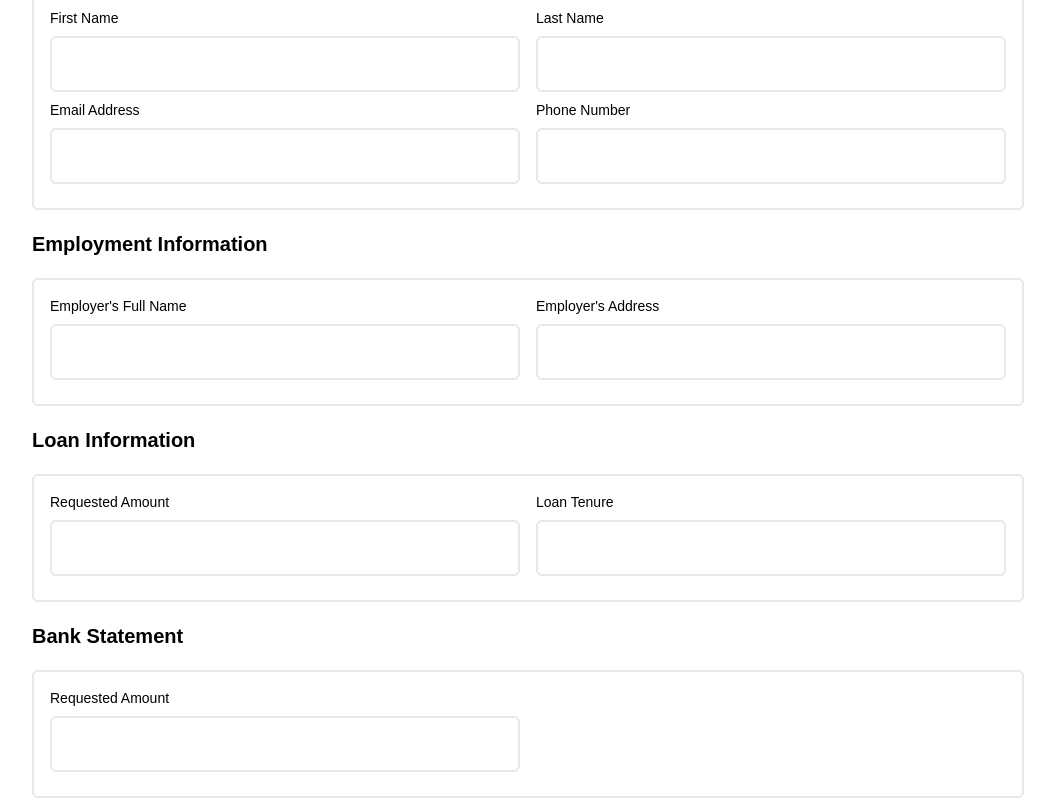
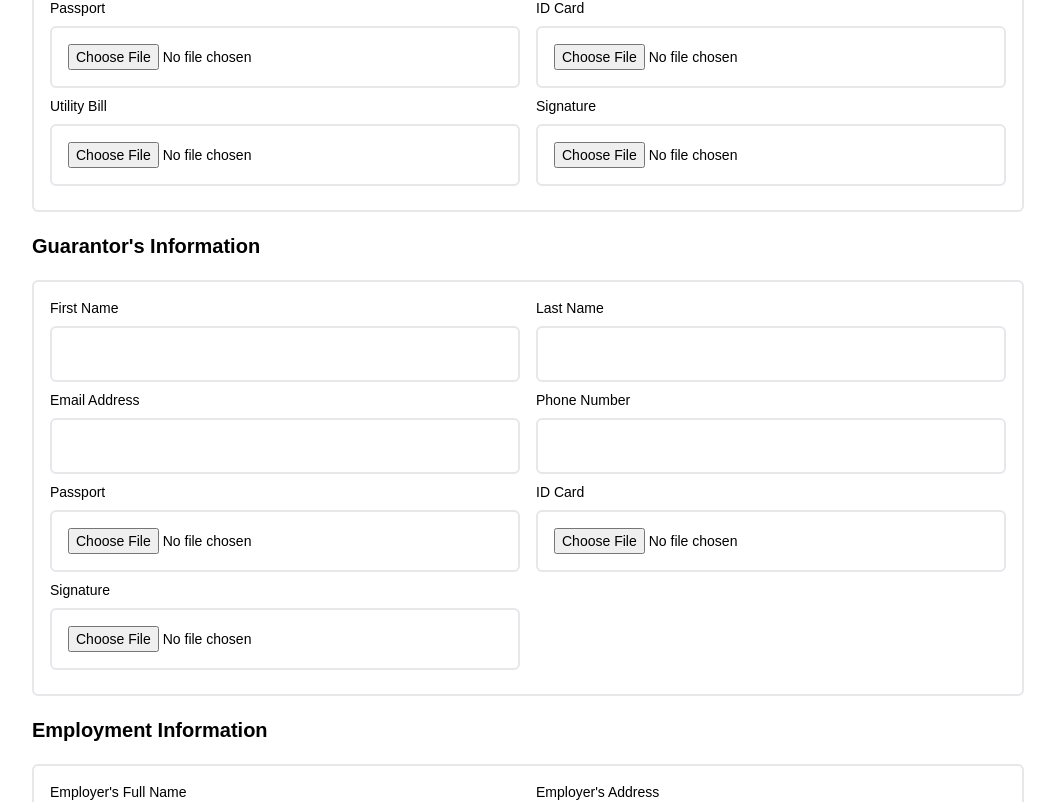
Before and after one commit to Chosen2730/lifegate, a React (Create React App) app: page /apply in a window 1280 px wide. Shown: the part 778-1580 px from the top of the page, without its empty margins (112-1167 px from the left). Built offline with nearby package versions, Linux system fonts and the light colour scheme.

Commit message:
updaed the form

```diff
--- a/src/Pages/Apply.js
+++ b/src/Pages/Apply.js
@@ -11,6 +11,10 @@ const Apply = () => {
           <div className='grid grid-cols-1 md:grid-cols-2 gap-4'>
             <Input input type='name' title='First Name' id='' />
             <Input input type='name' title='Last Name' id='' />
+          </div>
+          <div className='grid grid-cols-1 md:grid-cols-2 gap-4'>
+            <Input input type='date' title='Date of Birth' id='' />
+            <Input input type='name' title='Next of Kin' id='' />
           </div>
           <div className='grid grid-cols-1 md:grid-cols-2 gap-4'>
             <Input input type='email' title='Email Address' id='' />
@@ -28,6 +32,14 @@ const Apply = () => {
             <Input input type='text' title='Marital Status' id='' />
             <Input input type='text' title='Occupation' id='' />
           </div>
+          <div className='grid grid-cols-1 md:grid-cols-2 gap-4'>
+            <Input input type='file' title='Passport' id='' />
+            <Input input type='file' title='ID Card' id='' />
+          </div>
+          <div className='grid grid-cols-1 md:grid-cols-2 gap-4'>
+            <Input input type='file' title='Utility Bill' id='' />
+            <Input input type='file' title='Signature' id='' />
+          </div>
         </div>
         <h4 className='font-bold text-xl'>Guarantor's Information</h4>
         <div className='border-2 rounded-md p-4 my-5'>
@@ -38,6 +50,13 @@ const Apply = () => {
           <div className='grid grid-cols-1 md:grid-cols-2 gap-4'>
             <Input input type='email' title='Email Address' id='' />
             <Input input type='tel' title='Phone Number' id='' />
+          </div>
+          <div className='grid grid-cols-1 md:grid-cols-2 gap-4'>
+            <Input input type='file' title='Passport' id='' />
+            <Input input type='file' title='ID Card' id='' />
+          </div>
+          <div className='grid grid-cols-1 md:grid-cols-2 gap-4'>
+            <Input input type='file' title='Signature' id='' />
           </div>
         </div>
         <h4 className='font-bold text-xl'>Employment Information</h4>
@@ -54,12 +73,7 @@ const Apply = () => {
             <Input input type='text' title={`Loan Tenure`} id='' />
           </div>
         </div>
-        <h4 className='font-bold text-xl'>Bank Statement</h4>
-        <div className='border-2 rounded-md p-4 my-5'>
-          <div className='grid grid-cols-1 md:grid-cols-2 gap-4'>
-            <Input input type='number' title={`Requested Amount`} id='' />
-          </div>
-        </div>
+
         <div className='flex items-center justify-center my-10'>
           <button className='bg-[#028006] rounded-md hover:bg-green-500 transition text-white p-4 px-12'>
             Submit Application
```
